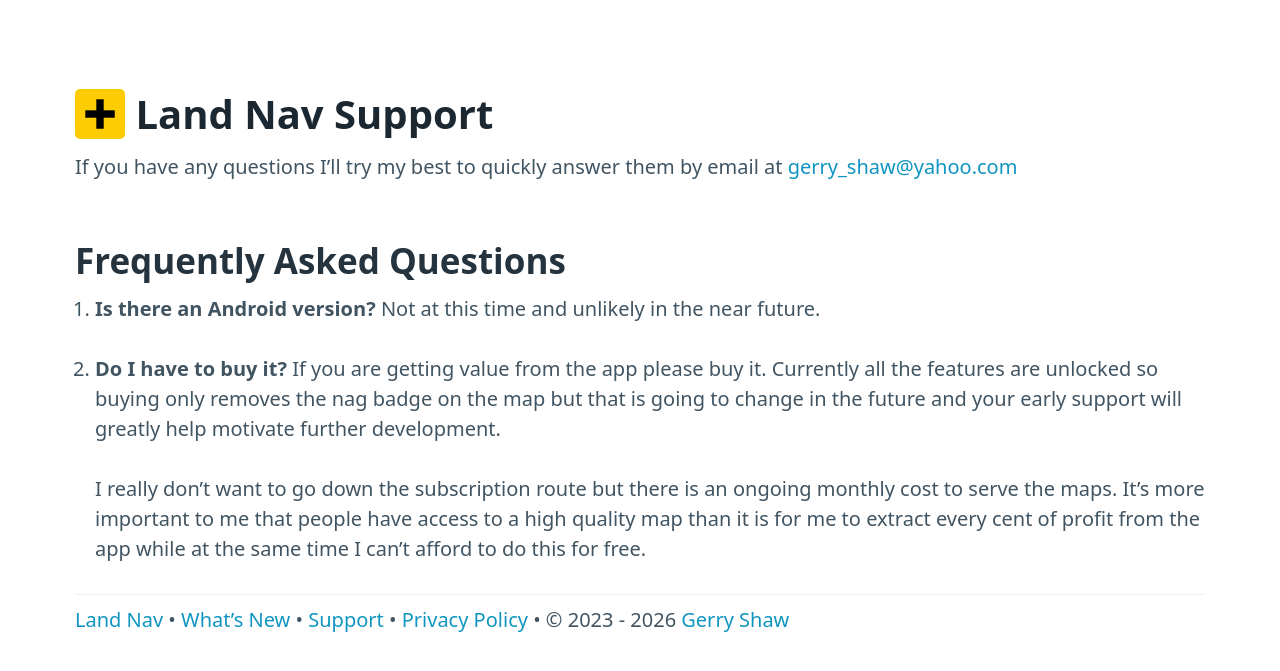
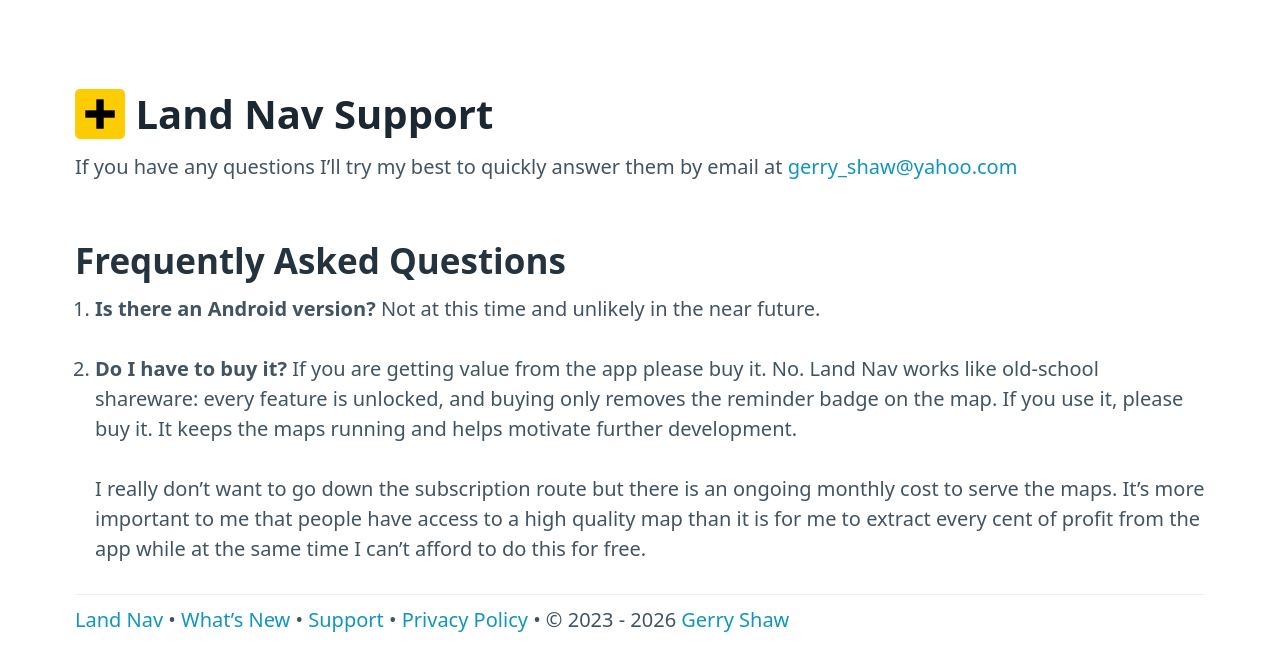
Before and after one commit to gshaw/LandNav.website, a Jekyll site: the page built from support.md, in a window 1280 px wide. Shown: the top 671 px of the page. Built offline with Jekyll 4.4.1, drawn with Linux system fonts in a browser that asks for light colours.

Commit message:
Drop 1.1.0 and describe the shareware model
1.1.0 isn't in development, so remove its What's New page and link.
Support and the home page now say every feature is unlocked and buying
is optional.

Co-Authored-By: Claude Opus 5.5 (1M context) <noreply@anthropic.com>

```diff
--- a/support.md
+++ b/support.md
@@ -8,6 +8,6 @@ If you have any questions I'll try my best to quickly answer them by email at [g
 
 1. **Is there an Android version?** Not at this time and unlikely in the near future.
 
-2. **Do I have to buy it?** If you are getting value from the app please buy it. Currently all the features are unlocked so buying only removes the nag badge on the map but that is going to change in the future and your early support will greatly help motivate further development.
+2. **Do I have to buy it?** If you are getting value from the app please buy it. No. Land Nav works like old-school shareware: every feature is unlocked, and buying only removes the reminder badge on the map. If you use it, please buy it. It keeps the maps running and helps motivate further development.
 
    I really don't want to go down the subscription route but there is an ongoing monthly cost to serve the maps. It's more important to me that people have access to a high quality map than it is for me to extract every cent of profit from the app while at the same time I can't afford to do this for free.
```
Also changed, not shown: index.md (+1 -1 lines), whatsnew/1.1.0.md (deleted, +0 -7 lines), whatsnew/index.md (+0 -1 lines).
